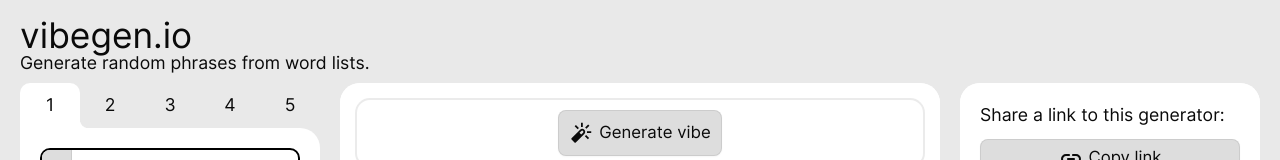
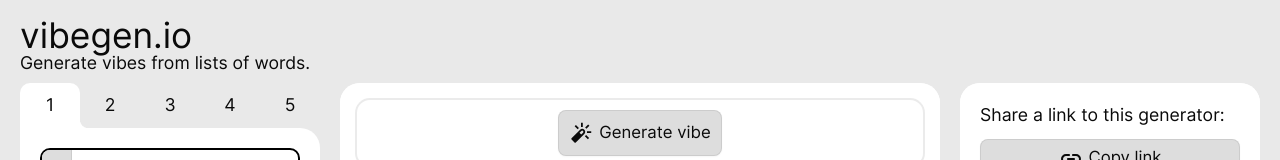
Before and after one commit to k-amryn/vibegen.io, a SvelteKit app: page / in a window 1280 px wide. Shown: the top 160 px of the page. Built offline with nearby package versions, Linux system fonts and the light colour scheme.

Commit message:
Update +page.svelte

```diff
--- a/src/routes/+page.svelte
+++ b/src/routes/+page.svelte
@@ -56,7 +56,7 @@
 <main>
 	<div class="header">
 		<h1>vibegen.io</h1>
-		<p>Generate random phrases from word lists.</p>
+		<p>Generate vibes from lists of words.</p>
 	</div>
 
 	<div class="mobile-nav">
```
